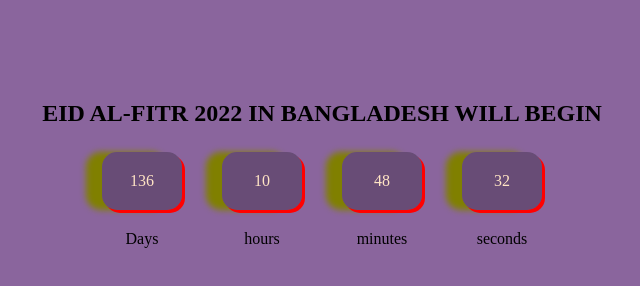
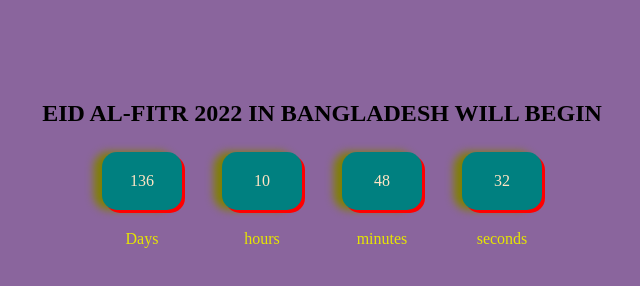
Before and after one commit to wazedaladib/Countdown, a plain HTML site: page index.html in a window 1280 px wide. Shown: the whole page, without its empty margins (318-958 px from the left). Drawn offline with Linux system fonts and the light colour scheme.

Commit message:
css style modified

```diff
--- a/CSS/style.css
+++ b/CSS/style.css
@@ -30,21 +30,21 @@
 
 }
 .time{
-
-    text-align: center;
+      text-align: center;
+      color: rgb(230, 230, 1);
 }
 .timezone{
     width: 80px;
     padding: 20px;
-    background: rgb(0,0,0,.25);
+  background-color: teal;
     margin: 20px;
     color: bisque;
     border-radius: 15px;
-    box-shadow: 3px 3px red, -1em 0 .4em olive;
+    box-shadow: 3px 3px red, -.5em 0 .5em olive;
 
 }
 .timezone > span{
     align-items: center;
     justify-content: center;
-    color: seashell;
+
 }
```
